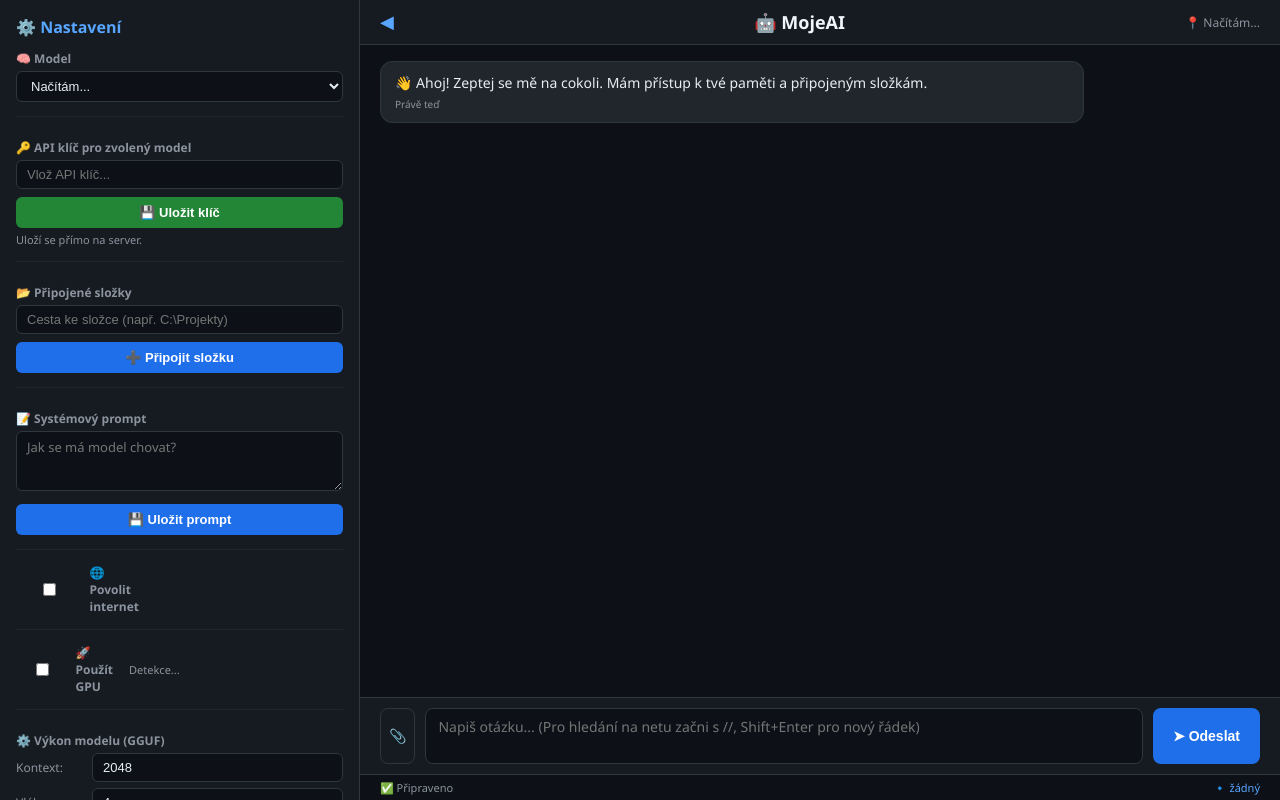
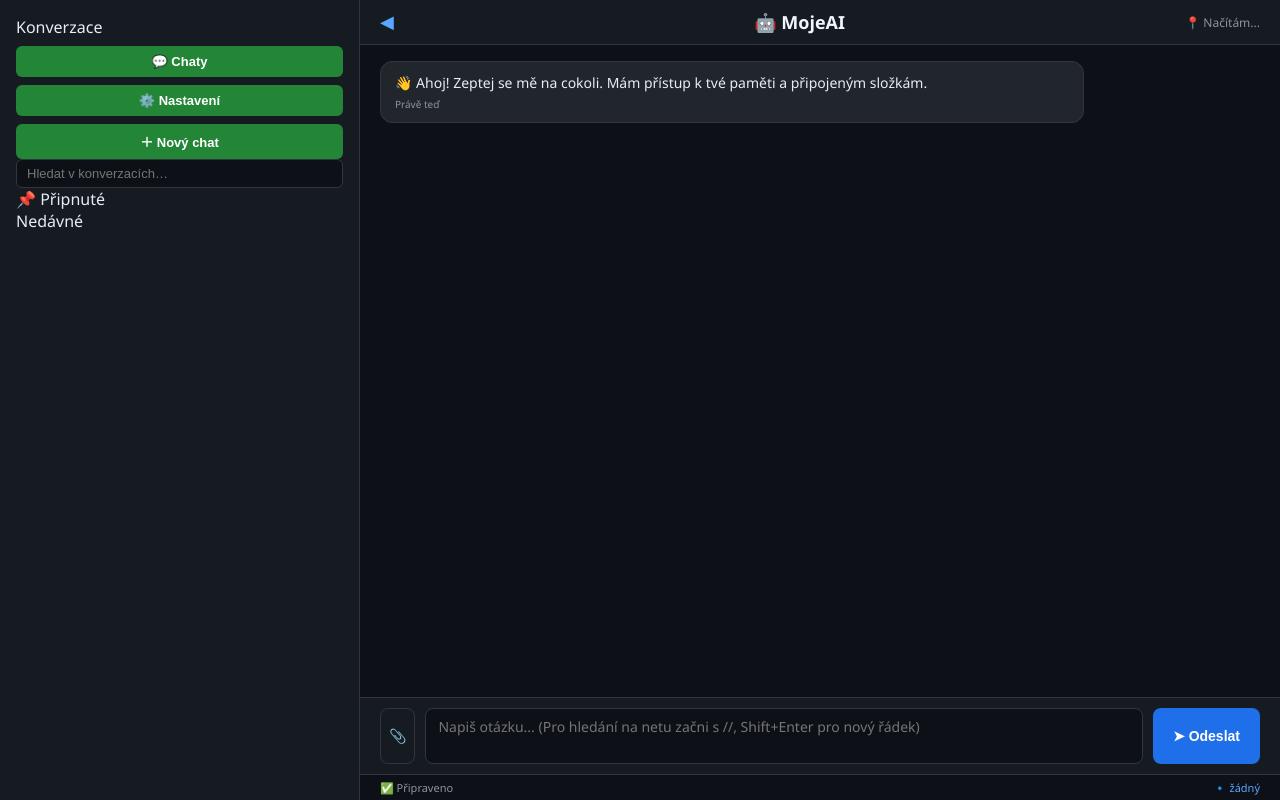
Before and after one commit to haradius-hub/mojeAI, a Python web app: template templates/index.html in a window 1280 px wide. Run offline with Jinja, Linux system fonts and the light colour scheme; the template is opened without the code that fills it, so the values that code supplies are empty.

Commit message:
Add conversation and settings sections to sidebar

```diff
--- a/templates/index.html
+++ b/templates/index.html
@@ -13,8 +13,28 @@
 
 <!-- Samotný panel (už jen jednou) -->
 <div class="sidebar" id="sidebar">
-    <h2>⚙️ Nastavení</h2>
+    <div class="sidebar-navigation">
+        <div class="sidebar-caption" id="sidebarSectionTitle">Konverzace</div>
+        <div class="sidebar-tabs">
+            <button type="button" id="conversationsTab" class="sidebar-tab active" onclick="prepniPanel('conversations')">💬 Chaty</button>
+            <button type="button" id="settingsTab" class="sidebar-tab" onclick="prepniPanel('settings')">⚙️ Nastavení</button>
+        </div>
+    </div>
 
+    <div id="conversationsPanel" class="sidebar-panel">
+        <button type="button" class="new-chat-button" onclick="novyChat()">＋ Nový chat</button>
+        <input type="search" id="conversationSearch" class="conversation-search" placeholder="Hledat v konverzacích…">
+        <div class="conversation-group">
+            <div class="conversation-group-title">📌 Připnuté</div>
+            <div id="pinnedConversations" class="conversation-list"></div>
+        </div>
+        <div class="conversation-group">
+            <div class="conversation-group-title">Nedávné</div>
+            <div id="recentConversations" class="conversation-list"></div>
+        </div>
+    </div>
+
+    <div id="settingsPanel" class="sidebar-panel" hidden>
     <label>🧠 Model</label>
     <select id="modelSelect"><option value="">Načítám...</option></select>
 
@@ -77,6 +97,7 @@
         </div>
         <div class="memory-box" id="memoryList"><div style="color:#8b949e;font-size:12px;">Načítám...</div></div>
     </div>
+    </div>
 </div>
 
 <div class="chat">
```
